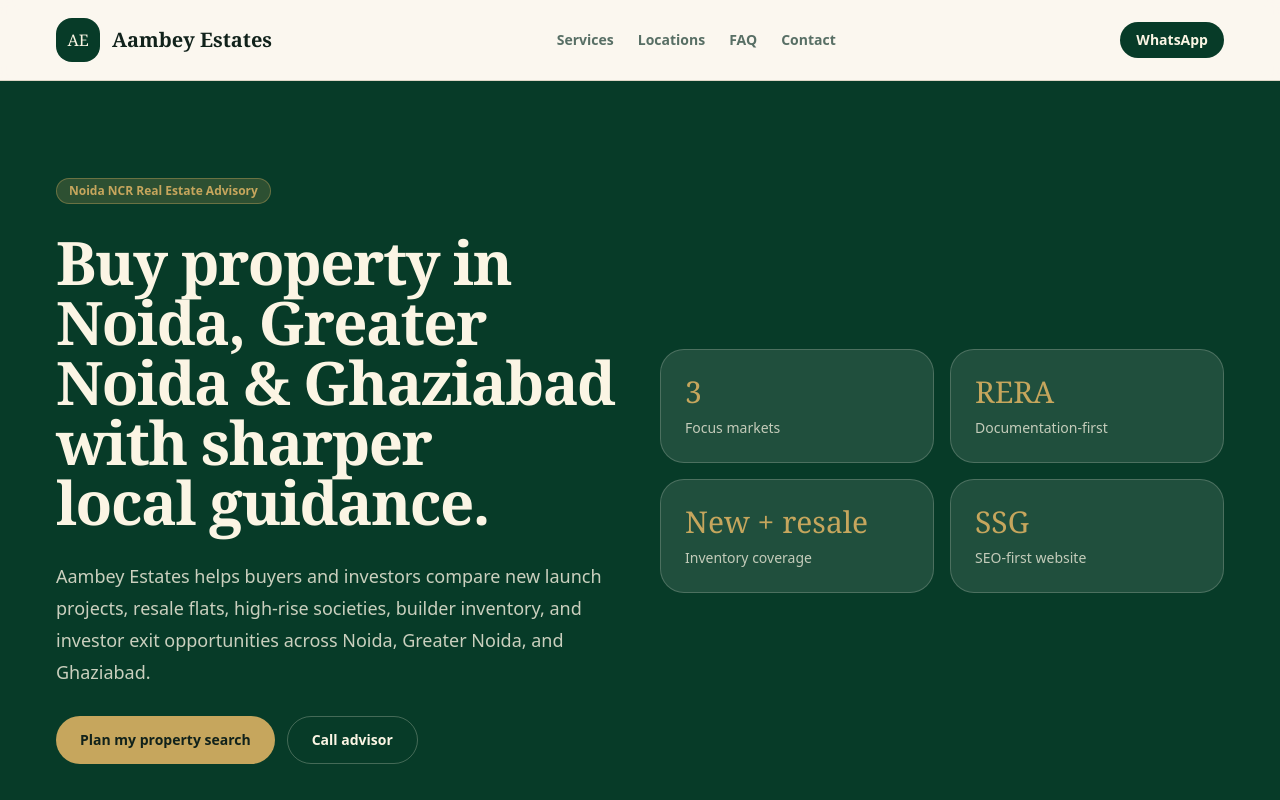
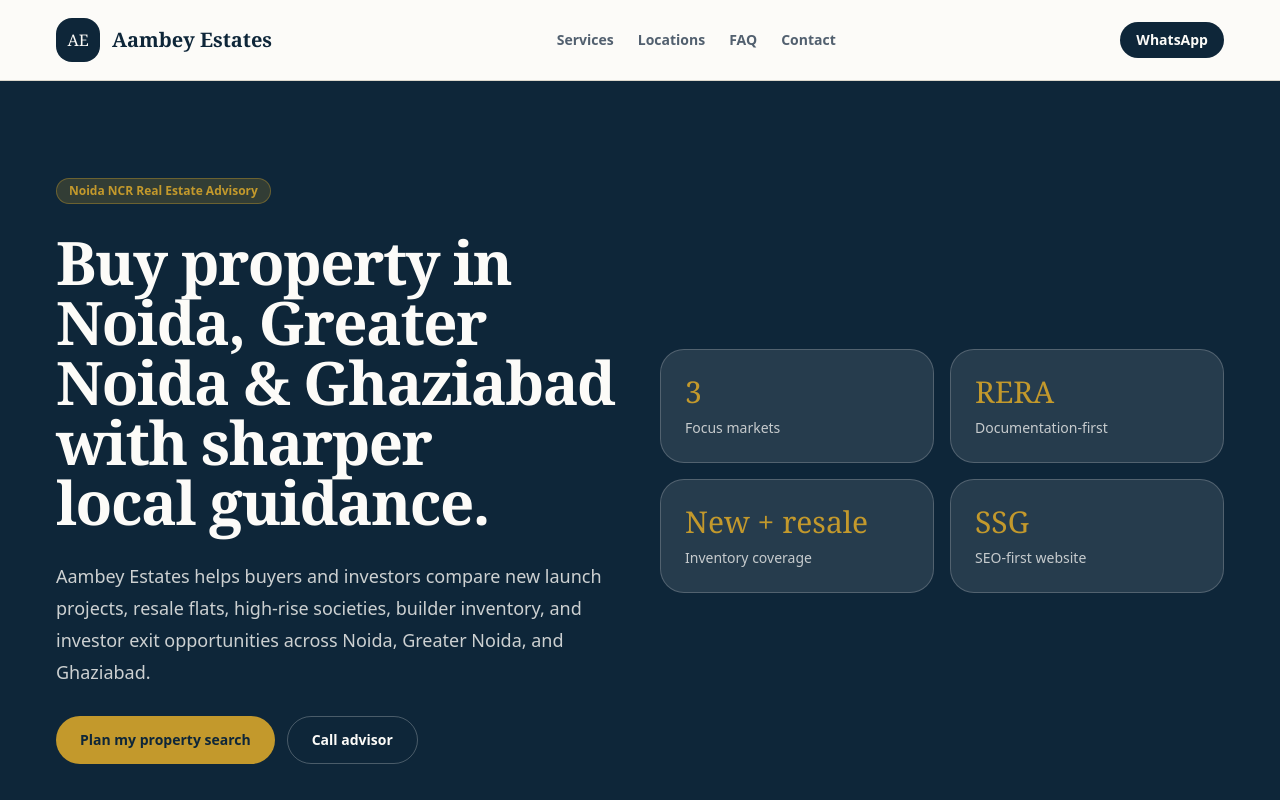
Before and after one commit to Tanish2409/aambey-estates-v2, a Next.js app: page / in a window 1280 px wide. Shown: the top 800 px of the page. Built offline with nearby package versions, Linux system fonts and the light colour scheme; no server answers.

Commit message:
style: update brand theme colors

```diff
--- a/src/app/globals.css
+++ b/src/app/globals.css
@@ -4,21 +4,21 @@
 
 @layer base {
   :root {
-    --background: 42 57% 96%;
-    --foreground: 154 34% 10%;
-    --card: 42 54% 98%;
-    --card-foreground: 154 34% 10%;
-    --primary: 158 79% 13%;
-    --primary-foreground: 44 75% 94%;
-    --secondary: 92 26% 89%;
-    --secondary-foreground: 154 34% 16%;
-    --muted: 42 30% 90%;
-    --muted-foreground: 154 12% 39%;
-    --accent: 42 48% 57%;
-    --accent-foreground: 154 34% 10%;
-    --border: 42 25% 82%;
-    --input: 42 25% 82%;
-    --ring: 42 48% 57%;
+    --background: 45 33% 98%;
+    --foreground: 207 60% 14%;
+    --card: 0 0% 100%;
+    --card-foreground: 207 60% 14%;
+    --primary: 207 60% 14%;
+    --primary-foreground: 45 33% 98%;
+    --secondary: 210 13% 94%;
+    --secondary-foreground: 207 60% 14%;
+    --muted: 210 13% 94%;
+    --muted-foreground: 211 15% 38%;
+    --accent: 43 63% 47%;
+    --accent-foreground: 207 60% 14%;
+    --border: 42 18% 83%;
+    --input: 42 18% 83%;
+    --ring: 43 63% 47%;
     --radius: 1rem;
   }
   * {
```
